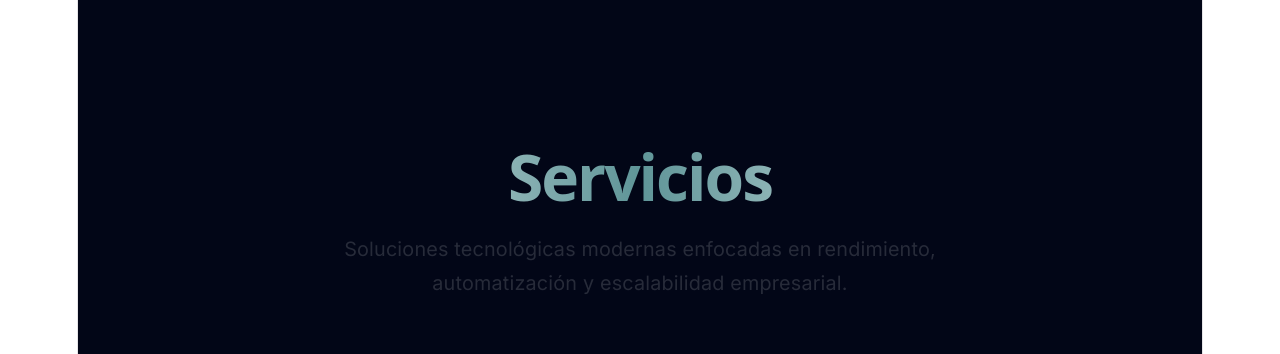
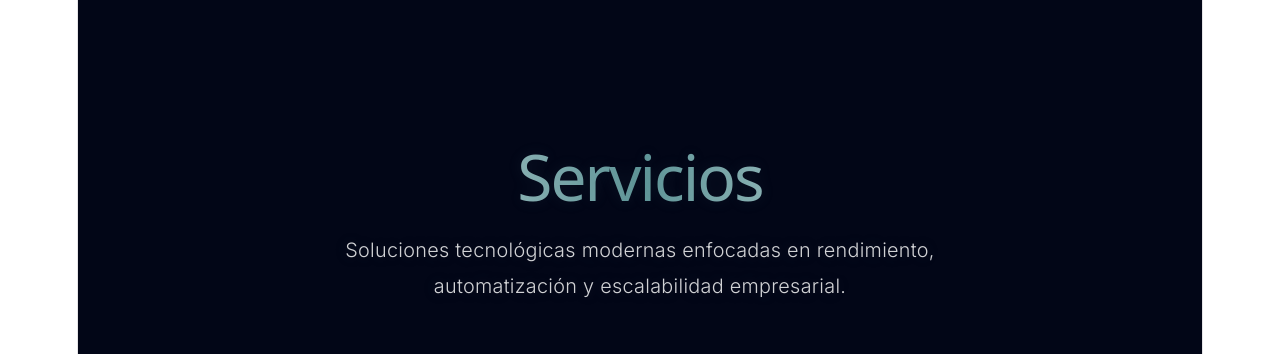
Before and after one commit to Nikolas2407/Apexscale, a React (Vite) app: page / in a window 1280 px wide. Shown: the part 900-1254 px from the top of the page. Built offline with nearby package versions, Linux system fonts and the light colour scheme.

Commit message:
titulo servicios

```diff
--- a/src/pages/css/Servicios.css
+++ b/src/pages/css/Servicios.css
@@ -10,6 +10,8 @@
   overflow: hidden;
 }
 
+/* HEADER */
+
 .servicios-header {
   text-align: center;
   margin-bottom: 5rem;
@@ -17,25 +19,43 @@
 
 .servicios-header h2 {
   font-size: clamp(2.5rem, 5vw, 5rem);
-  font-weight: 800;
+
+  font-weight: 500;
+
   letter-spacing: -2px;
+
   margin-bottom: 1rem;
+
   background: linear-gradient(
     90deg,
     #ffffff,
     var(--color-details),
     #ffffff
   );
+
   -webkit-background-clip: text;
   -webkit-text-fill-color: transparent;
+
+  text-shadow:
+    0 0 15px rgba(95,149,152,0.12);
 }
 
 .servicios-header p {
-  color: var(--color-text-muted);
+  color: rgba(255,255,255,0.82);
+
   font-size: 1.1rem;
+  font-weight: 300;
+
   max-width: 650px;
+
   margin: 0 auto;
-  line-height: 1.7;
+
+  line-height: 1.8;
+  letter-spacing: 0.3px;
+
+  text-shadow:
+    0 0 8px rgba(255,255,255,0.08),
+    0 0 18px rgba(95,149,152,0.18);
 }
 
 /* GRID */
@@ -51,27 +71,40 @@
 
 .servicio-card {
   position: relative;
+
   background: rgba(28, 27, 31, 0.7);
+
   border: 1px solid rgba(255, 255, 255, 0.06);
+
   border-radius: 28px;
+
   overflow: hidden;
+
   backdrop-filter: blur(18px);
+
   transition: all 0.45s ease;
+
   cursor: pointer;
+
   isolation: isolate;
 }
 
 .servicio-card::before {
   content: "";
+
   position: absolute;
   inset: 0;
+
   background: linear-gradient(
     180deg,
     rgba(95, 149, 152, 0.08),
     rgba(29, 84, 109, 0.15)
   );
+
   opacity: 0;
+
   transition: 0.5s ease;
+
   z-index: -1;
 }
 
@@ -81,7 +114,9 @@
 
 .servicio-card:hover {
   transform: translateY(-12px) scale(1.02);
+
   border-color: rgba(95, 149, 152, 0.4);
+
   box-shadow:
     0 10px 40px rgba(0, 0, 0, 0.4),
     0 0 25px rgba(95, 149, 152, 0.18);
@@ -91,15 +126,19 @@
 
 .servicio-image-container {
   position: relative;
+
   width: 100%;
   height: 240px;
+
   overflow: hidden;
 }
 
 .servicio-image-container img {
   width: 100%;
   height: 100%;
+
   object-fit: cover;
+
   transition: transform 0.7s ease;
 }
 
@@ -109,8 +148,10 @@
 
 .servicio-image-container::after {
   content: "";
+
   position: absolute;
   inset: 0;
+
   background: linear-gradient(
     to top,
     rgba(5, 5, 5, 0.9),
@@ -127,14 +168,19 @@
 
 .servicio-content h3 {
   font-size: 1.4rem;
+
   font-weight: 700;
+
   margin-bottom: 1rem;
+
   color: var(--color-text-primary);
 }
 
 .servicio-content p {
   color: var(--color-terciary);
+
   line-height: 1.7;
+
   font-size: 0.98rem;
 }
 
@@ -142,14 +188,21 @@
 
 .servicio-glow {
   position: absolute;
+
   width: 180px;
   height: 180px;
+
   background: rgba(95, 149, 152, 0.15);
+
   border-radius: 50%;
+
   filter: blur(80px);
+
   top: -50px;
   right: -50px;
+
   opacity: 0;
+
   transition: 0.5s ease;
 }
 
@@ -160,6 +213,7 @@
 /* RESPONSIVE */
 
 @media (max-width: 992px) {
+
   .servicios-section {
     padding: 6rem 6%;
   }
@@ -170,6 +224,7 @@
 }
 
 @media (max-width: 768px) {
+
   .servicios-section {
     padding: 5rem 5%;
   }
@@ -192,6 +247,7 @@
 }
 
 @media (max-width: 500px) {
+
   .servicios-grid {
     grid-template-columns: 1fr;
   }
```
